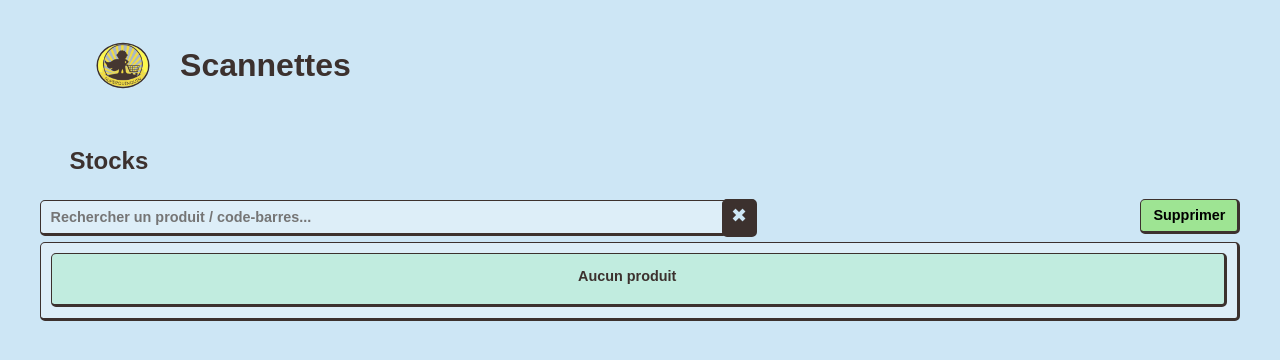
After one commit to superquinquin/Scannettes, a Python web app: template scannettes/templates/stocks.html in a window 1280 px wide. The commit adds this page. Shown: the top 360 px of the page. Run offline with Jinja, Linux system fonts and the light colour scheme; the template is opened without the code that fills it, so the values that code supplies are empty.

Commit message:
feat(stocks): scanner interface for list of products stock
alternate stock interface that accumulate scanned products rather than keeping last scanned

```diff
--- a/scannettes/handlers/routes.py
+++ b/scannettes/handlers/routes.py
@@ -48,6 +48,11 @@ def admin_room(tok):
 def stock():
     return render_template("stock.html")
 
+@scannettes_bp.route("/stocks")
+def stocks():
+    return render_template("stocks.html")
+
+
 @scannettes_bp.route("/getProduct", methods=["POST"])
 def get_product():
     payload = request.json
--- a/scannettes/static/css/stock/stock.css
+++ b/scannettes/static/css/stock/stock.css
@@ -118,6 +118,7 @@ section {
 /* CONTAINER */
 .container {
     background-color: var(--primary-shade);
+    min-height: 75px;
 }
 
 /* PLACEHOLDER */
@@ -240,3 +241,26 @@ section {
         transform: rotate(360deg);
     }
 }
+
+
+/* STOCKS */
+
+.admin-container {
+    width: 100%;
+    margin-bottom: 5px;
+}
+
+.search {
+    display: inline-block;
+    width: 70%;
+}
+
+.wrapper {
+    width: 30%;
+    float: right;
+}
+
+.management {
+    display: inline-block;
+    float: right;
+}
--- a/scannettes/static/js/room/product.js
+++ b/scannettes/static/js/room/product.js
@@ -168,6 +168,12 @@ class ProductFactory {
     stockBuilder(payload) {
         let product = document.createElement("div");
         product.classList.add("product", "border", "normal");
+        let nonAttr = ["qty", "qty_package", "qty_preceived", "qty_virtual"];
+        for (var key in payload) {
+            if (!nonAttr.includes(key)) {
+                product.setAttribute(key, payload[key]);
+            }
+        }
         return product
     }
 
--- /dev/null
+++ b/scannettes/templates/stocks.html
@@ -0,0 +1,53 @@
+<!DOCTYPE html>
+<html lang="en" onclick="keepLaserFocus()">
+<head>
+    <meta charset="UTF-8">
+    <meta name="viewport" content="width=device-width, initial-scale=1.0">
+    <title>Scannetttes | Stock</title>
+    <link rel="stylesheet" media="all" href="../static/css/common/header.css">
+    <link rel="stylesheet" media="all" href="../static/css/common/notifications.css">
+    <link rel="stylesheet" media="all" href="../static/css/common/components.css">
+    <link rel="stylesheet" media="all" href="../static/css/common/forms.css">
+    <link rel="stylesheet" media="all" href="../static/css/stock/stock.css">
+</head>
+<body >
+    <main>
+        <div class="header">
+            <div class="head-container">
+                <img class="head-elm" src="../static/misc/superquinquin_logo2.png">
+                <h1 id="title" class="head-elm">Scannettes</h1>
+            </div>
+        </div>
+        <div id="msg-box" class="fx"></div>
+        <section id="stocks-sections">
+            <div class="table-header-container">
+                <h2>Stocks</h2>
+            </div>
+            <input type="text" readonly="readonly" id="laser-output" onkeypress="RYaRdyYet(event)" onkeydown="getLaserOutput(event)">
+
+            <div class="admin-container">
+                <div class="search">
+                    <input class="searchbar border" type="text" placeholder="Rechercher un produit / code-barres..." onkeyup="searchProduct(this, 'stocks-sections')">
+                    <button class="reset-searchbar border" onclick="resetSearch('stocks-sections')">&#10006</button>
+                </div>
+                <div class="wrapper">
+                    <div class="management">
+                        <button class="del btn-small border" onclick="rmProduct()">Supprimer</button>
+                    </div>
+                </div>
+            </div>
+
+            <div class="container border" id="stock">
+                <div class="placeholder-container"></div>
+                <div id="laser-loader"><div class="lds-ring"><div></div><div></div><div></div><div></div></div></div>
+                <div id="stock-products" class="scanned-products-container"></div>
+            </div>
+        </section>
+
+    </main>
+    <script type="text/javascript" src="../static/js/common/notifications.js"></script>
+    <script type="text/javascript" src="../static/js/room/product.js"></script>
+    <script type="text/javascript" src="../static/js/room/searchbar.js"></script>
+    <script type="text/javascript" src="../static/js/stock/stocks.js"></script>
+</body>
+</html>
```
Also changed, not shown: scannettes/static/js/stock/stocks.js (added, +105 -0 lines).
